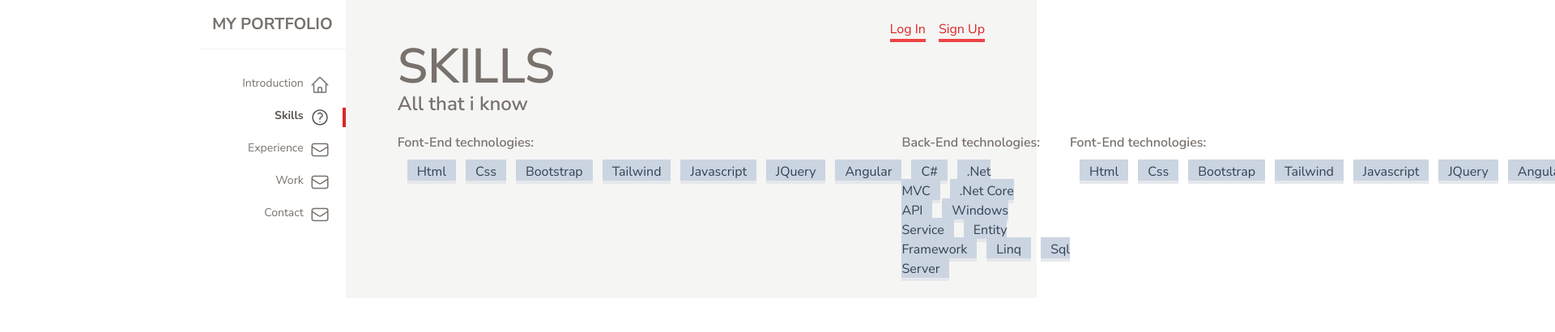
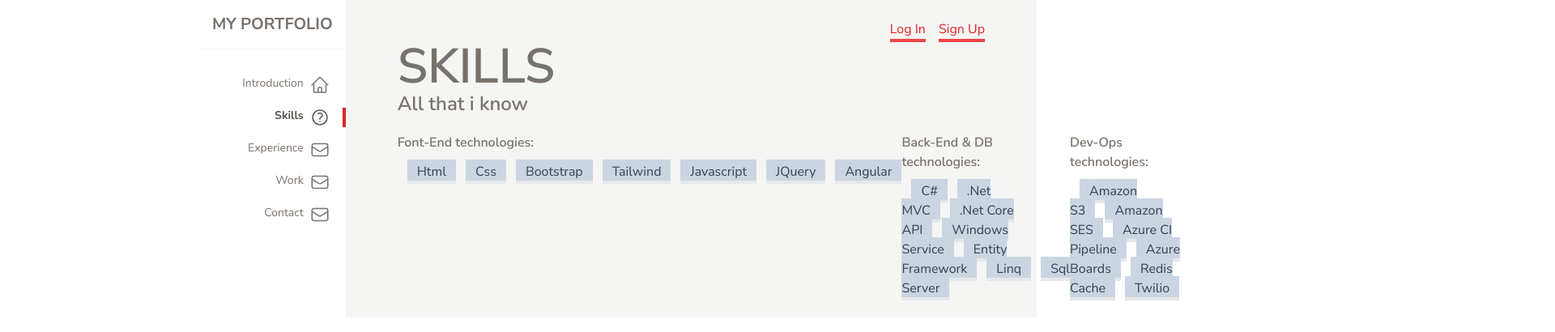
Before and after one commit to sumitsorate/porfolio-new, an Angular app: page / in a window 1280 px wide. Both pictures are taken after a click on the link "Skills". Shown: the top 410 px of the page at 81% size, 1920 px wide, since content can reach past the window. Built offline with nearby package versions, Linux system fonts and the light colour scheme.

Commit message:
skills updated

```diff
--- a/src/app/skills/skills.component.html
+++ b/src/app/skills/skills.component.html
@@ -16,7 +16,7 @@
 
     <div class="mt-5 text-stone-500">
         <p class="font-semibold">
-            Back-End technologies:
+            Back-End & DB technologies:
         </p>
         <div class="mt-3">
             <span class="capsule ml-3">C#</span>
@@ -31,16 +31,15 @@
 
     <div class="mt-5 text-stone-500">
         <p class="font-semibold">
-            Font-End technologies:
+            Dev-Ops technologies:
         </p>
         <div class="mt-3">
-            <span class="capsule ml-3">Html</span>
-            <span class="capsule ml-3">Css</span>
-            <span class="capsule ml-3">Bootstrap</span>
-            <span class="capsule ml-3">Tailwind</span>
-            <span class="capsule ml-3">Javascript</span>
-            <span class="capsule ml-3">JQuery</span>
-            <span class="capsule ml-3">Angular</span>
+            <span class="capsule ml-3">Amazon S3</span>
+            <span class="capsule ml-3">Amazon SES</span>
+            <span class="capsule ml-3">Azure CI Pipeline</span>
+            <span class="capsule ml-3">Azure Boards</span>
+            <span class="capsule ml-3">Redis Cache</span>
+            <span class="capsule ml-3">Twilio</span>
         </div>
     </div>
 </div>
```
